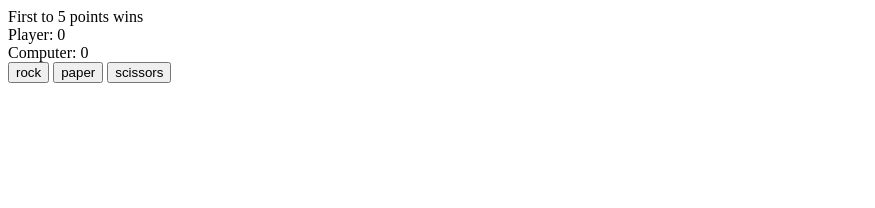
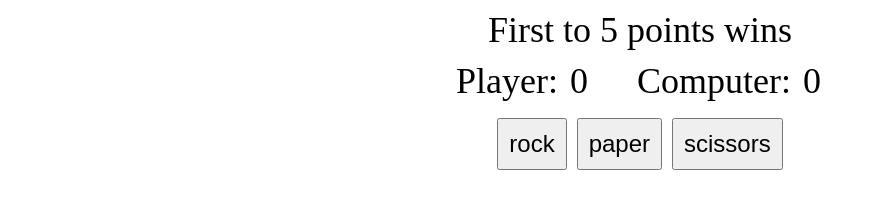
Before and after one commit to matthewabates/odin-rock-paper-scissors, a plain HTML site: page index.html in a window 1280 px wide. Shown: the whole page, without its empty margins (0-875 px from the left). Drawn offline with Linux system fonts and the light colour scheme.

Commit message:
add style

```diff
--- a/styles.css
+++ b/styles.css
@@ -1,28 +1,29 @@
 * {
-    /* margin: 0px; */
-    /* padding: 0px; */
+    margin: 0px;
+    padding: 3px;
     box-sizing: border-box;
 }
 
-.results {
+#results {
     display: flex;
     justify-content: center;
-    font-size: 24px;
+    font-size: 36px;
 }
 
-.scores {
+#scores {
     display: flex;
     justify-content: center;
     font-size: 36px;
     gap: 40px;
 }
 
-.choices {
+#choices {
     display: flex;
     justify-content: center;
     gap: 10px;
+    padding: 10px;
     button {
-        font-size: 16px;
-        /* padding: 10px; */
+        font-size: 24px;
+        padding: 10px;
     }
 }
```
